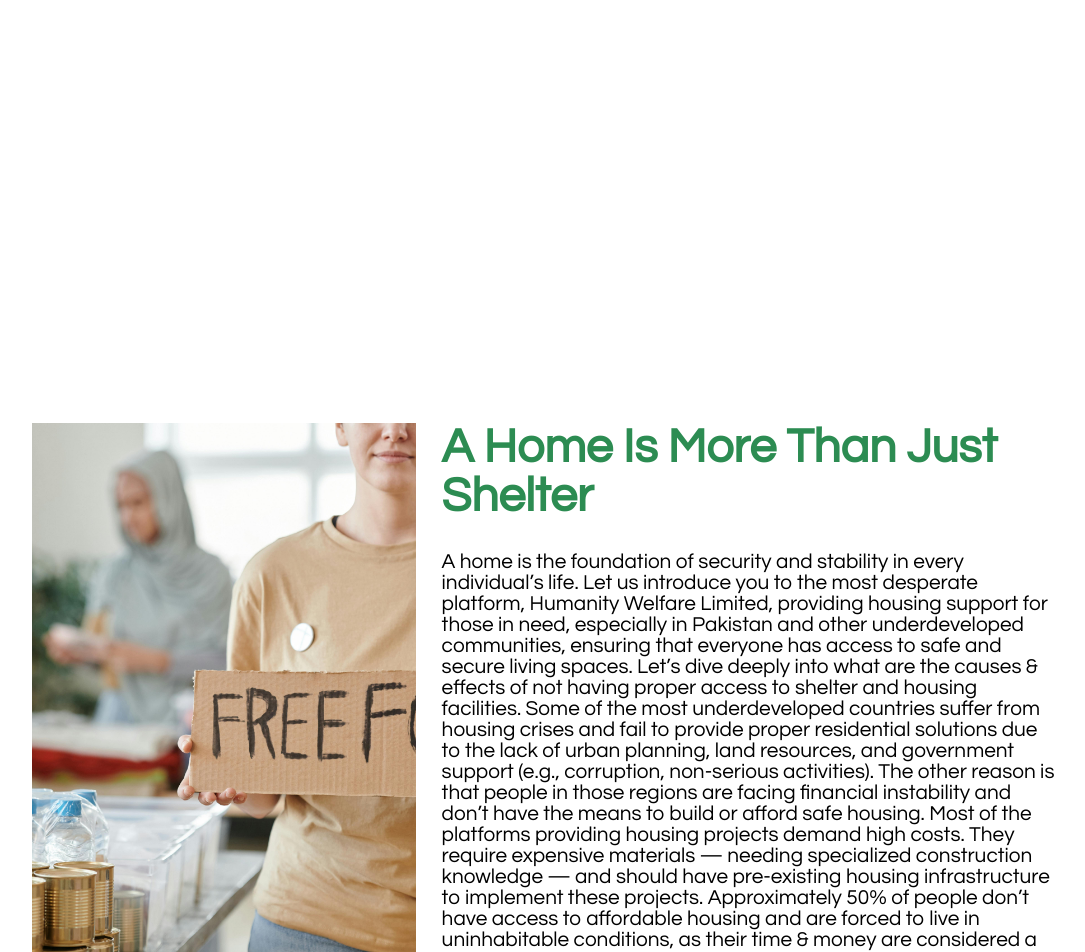
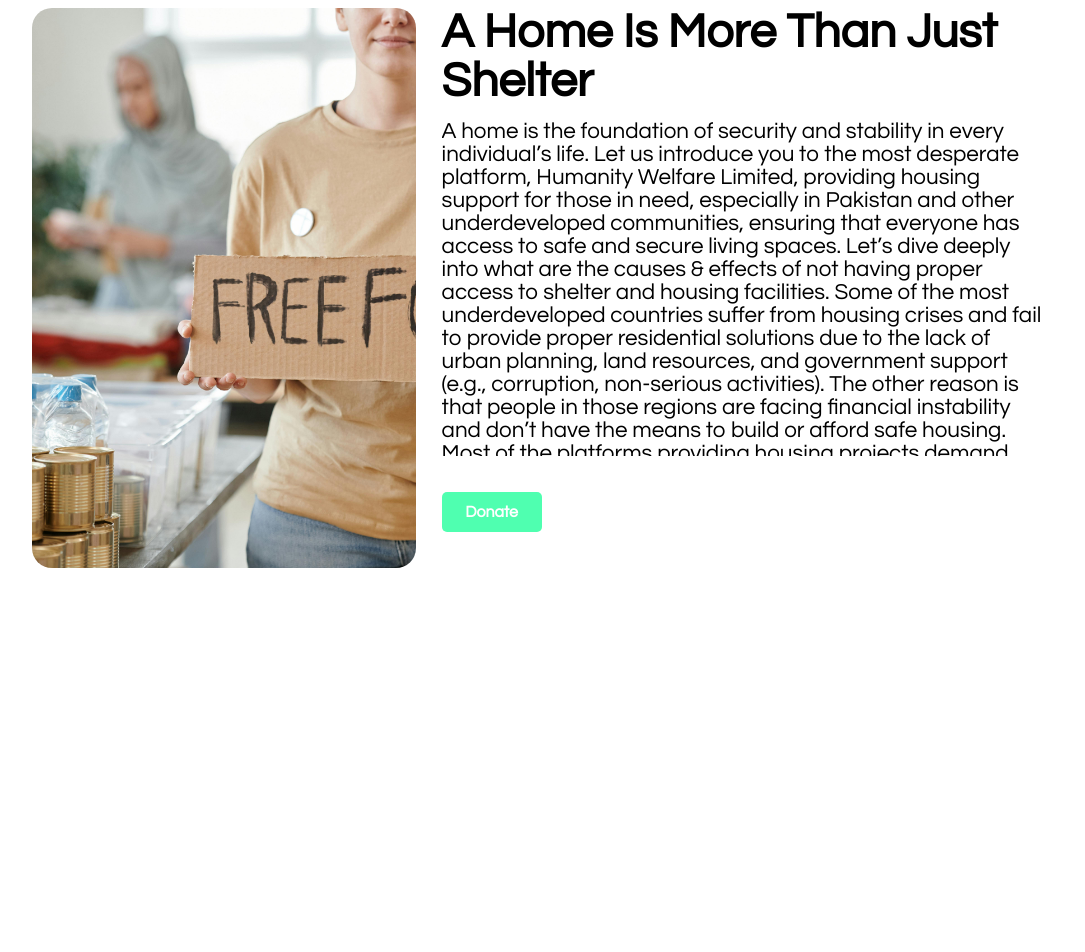
Before and after one commit to sohailmeer99/Humanity-Welfare-Limited, a React (Vite) app: page / in a window 1280 px wide. Shown: the part 860-1812 px from the top of the page, without its empty margins (96-1181 px from the left). After the commit the page ends 1431 px from the top, so only its background shows below. Built offline with nearby package versions, Linux system fonts and the light colour scheme; a web font is replaced by a local one.

Commit message:
Article one complete pending for review

```diff
--- a/public/style.css
+++ b/public/style.css
@@ -6,7 +6,7 @@
 }
 body{
     width: 100%;
-} /*#2c8c52*/
+} /**/
 .donate-btn{
     width: 100px;
     height: 40px;
--- a/src/components/article.jsx
+++ b/src/components/article.jsx
@@ -1,22 +1,98 @@
-function Article(){
-    return(
-        <div style={{width:'100%', height:'70vh',display:'flex', justifyContent:'center',marginTop:'50%'}}>
-            <div style={{width:'80%', height:'70vh',display:'flex',justifyContent:'space-between'}}>
-                <div>
-                    <img style={{width:'30vw', height:'70vh',objectFit:'cover'}} src="/Humanity-Welfare-Limited/assets/4.jpg" />
+import { useState } from 'react';
+
+function Article() {
+    const paragraph = `A home is the foundation of security and stability in every individual’s life. Let us introduce you to the most desperate platform, Humanity Welfare Limited, providing housing support for those in need, especially in Pakistan and other underdeveloped communities, ensuring that everyone has access to safe and secure living spaces.
+    Let’s dive deeply into what are the causes & effects of not having proper access to shelter and housing facilities. Some of the most underdeveloped countries suffer from housing crises and fail to provide proper residential solutions due to the lack of urban planning, land resources, and government support (e.g., corruption, non-serious activities). The other reason is that people in those regions are facing financial instability and don’t have the means to build or afford safe housing.
+    Most of the platforms providing housing projects demand high costs. They require expensive materials — needing specialized construction knowledge — and should have pre-existing housing infrastructure to implement these projects.
+    Approximately 50% of people don’t have access to affordable housing and are forced to live in uninhabitable conditions, as their time & money are considered a wastage.
+    Humanity Welfare Limited is built to provide free housing solutions — offering residential care, society development, and shelter for those in need. This platform is a non-profit organization working to ensure that no one is left without a place to call home.
+    A home is necessary for personal security and building a stable future. Humanity Welfare Limited is aimed to broaden the vision of society for better living conditions.`;
+
+    const [showFull, setShowFull] = useState(false);
+    const wordLimit = 150;
+    const words = paragraph.trim().split(' ');
+    const shortText = words.slice(0, wordLimit).join(' ') + '... ';
+
+    const handleShowFull = () => setShowFull(true);
+    const handleShowLess = () => setShowFull(false);
+
+    return (
+        <div style={{ width: '100%', height: '70vh', display: 'flex', justifyContent: 'center' }}>
+            <div style={{ width: '80%', height: '70vh', display: 'flex', justifyContent: 'space-between' }}>
+                <div style={{ width: '30vw', height: '100%' }}>
+                    <img
+                        style={{ width: '30vw', height: '100%', objectFit: 'cover', borderRadius: '20px' }}
+                        src="/Humanity-Welfare-Limited/assets/4.jpg"
+                        alt="Housing Support"
+                    />
                 </div>
-                <div style={{width:'60%'}}>
-                    <div><h1 style={{paddingBottom:'30px',fontSize:'3rem',color:'#2c8c52'}}>A Home Is More Than Just Shelter</h1></div>
-                    <div><p style={{fontSize:'1.3rem'}}>A home is the foundation of security and stability in every individual’s life. Let us introduce you to the most desperate platform, Humanity Welfare Limited, providing housing support for those in need, especially in Pakistan and other underdeveloped communities, ensuring that everyone has access to safe and secure living spaces.
-Let’s dive deeply into what are the causes & effects of not having proper access to shelter and housing facilities. Some of the most underdeveloped countries suffer from housing crises and fail to provide proper residential solutions due to the lack of urban planning, land resources, and government support (e.g., corruption, non-serious activities). The other reason is that people in those regions are facing financial instability and don’t have the means to build or afford safe housing.
-Most of the platforms providing housing projects demand high costs. They require expensive materials — needing specialized construction knowledge — and should have pre-existing housing infrastructure to implement these projects.
-Approximately 50% of people don’t have access to affordable housing and are forced to live in uninhabitable conditions, as their time & money are considered a wastage.
-Humanity Welfare Limited is built to provide free housing solutions — offering residential care, society development, and shelter for those in need. This platform is a non-profit organization working to ensure that no one is left without a place to call home.
-A home is necessary for personal security and building a stable future. Humanity Welfare Limited is aimed to broaden the vision of society for better living conditions.
-</p></div>
+                <div
+                    style={{
+                        width: '60%',
+                        height: '100%',
+                        display: 'flex',
+                        flexDirection: 'column',
+                        justifyContent: 'space-between',
+                    }}
+                >
+                    <div style={{ height: '20%', margin: 0 }}>
+                        <h1
+                            style={{
+                                paddingBottom: '30px',
+                                fontSize: '3rem',
+                                color: '#000',
+                                margin: 0,
+                            }}
+                        >
+                            A Home Is More Than Just Shelter
+                        </h1>
+                    </div>
+                    <div
+                        style={{
+                            height: '60%',
+                            overflowY: showFull ? 'scroll' : 'hidden',
+                            paddingRight: '10px',
+                        }}
+                    >
+                        <p style={{ fontSize: '1.4rem',color:'#000'}}>
+                            {showFull ? (
+                                <>
+                                    {paragraph}
+                                    <span
+                                        onClick={handleShowLess}
+                                        style={{
+                                            color: '#000',
+                                            cursor: 'pointer',
+                                            display: 'block',
+                                            marginTop: '10px',
+                                            fontWeight: 'bold',
+                                        }}
+                                    >
+                                        Show Less
+                                    </span>
+                                </>
+                            ) : (
+                                <>
+                                    {shortText}
+                                    <span
+                                        onClick={handleShowFull}
+                                        style={{ color: '#000', cursor: 'pointer', fontWeight: 'bold' }}
+                                    >
+                                        Read More
+                                    </span>
+                                </>
+                            )}
+                        </p>
+                    </div>
+                    <div style={{ height: '20%',display:'flex', alignItems:'center' }}>
+                        <button className="donate-btn" >
+                            Donate
+                        </button>
+                    </div>
                 </div>
             </div>
         </div>
-    )
+    );
 }
+
 export default Article;
--- a/src/components/navbar2.jsx
+++ b/src/components/navbar2.jsx
@@ -1,6 +1,6 @@
 function NavbarS(){
     return(
-        <div style={{width:'100%', height:'10vh', display:'flex', justifyContent:'center',alignItems:'center'}}>
+        <div style={{width:'100%', height:'10vh', display:'flex',backgroundColor:'#fff', justifyContent:'center',alignItems:'center',position:'sticky',top:'0'}}>
             <div style={{width:'80%',height:'10vh',display:'flex', justifyContent:'space-between',alignItems:'center'}}>
                 <div><h1 style={{color:'#4FFFB0',cursor:'pointer',letterSpacing:'3px',fontFamily: "'Boldonse', sans-serif",fontWeight:'normal'}}>HWL</h1></div>
                 <div style={{ width:'80%',display:'flex', justifyContent:'space-between',alignItems:'center'}}>
--- a/src/index.jsx
+++ b/src/index.jsx
@@ -9,6 +9,9 @@ function Index(){
             <div>
                 <img style={{width:'100%',height:'65vh',objectFit:'cover'}} src="/Humanity-Welfare-Limited/assets/3.jpg" />
             </div>
+            <div style={{width:'100%',display:'flex',margin:'80px 0',justifyContent:'center'}}>
+                <h1 style={{fontSize:'4rem', color:'#000',textDecoration:'underline'}}>Articles</h1>
+            </div>
             <Article />
         </div>
     );
```
